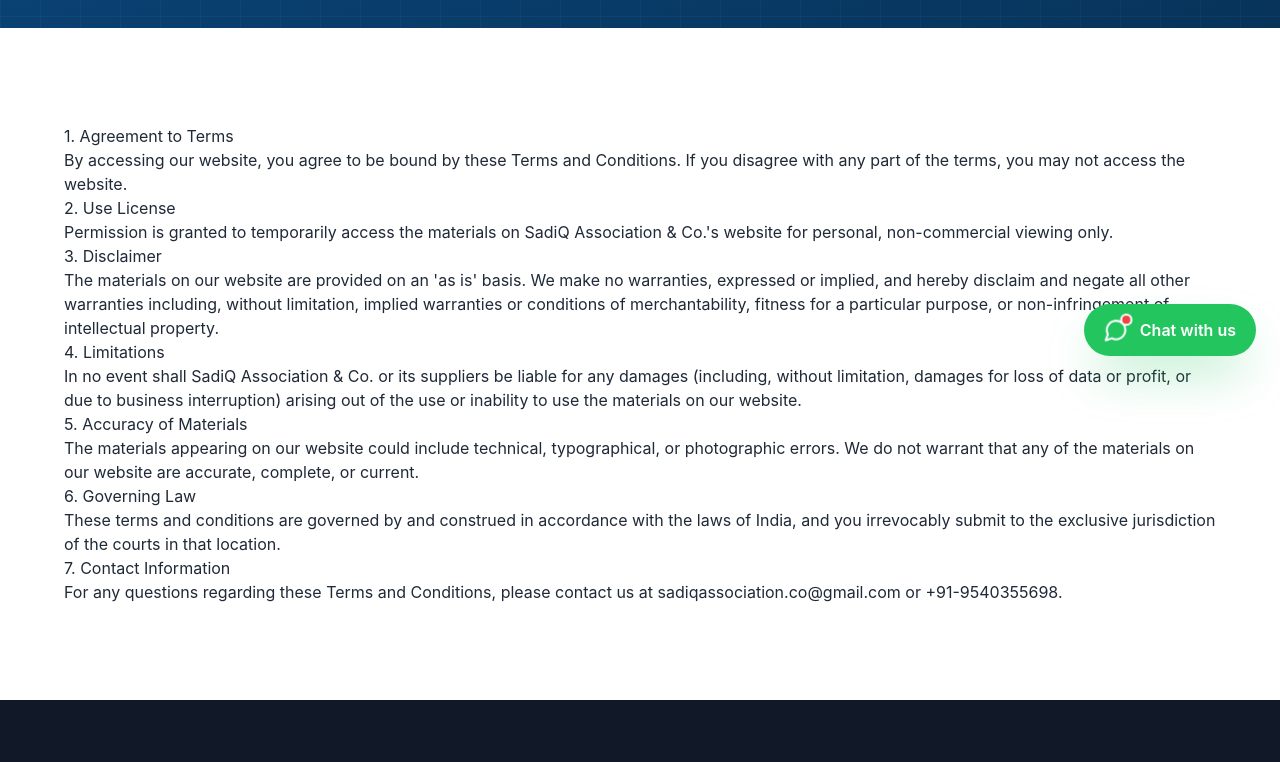
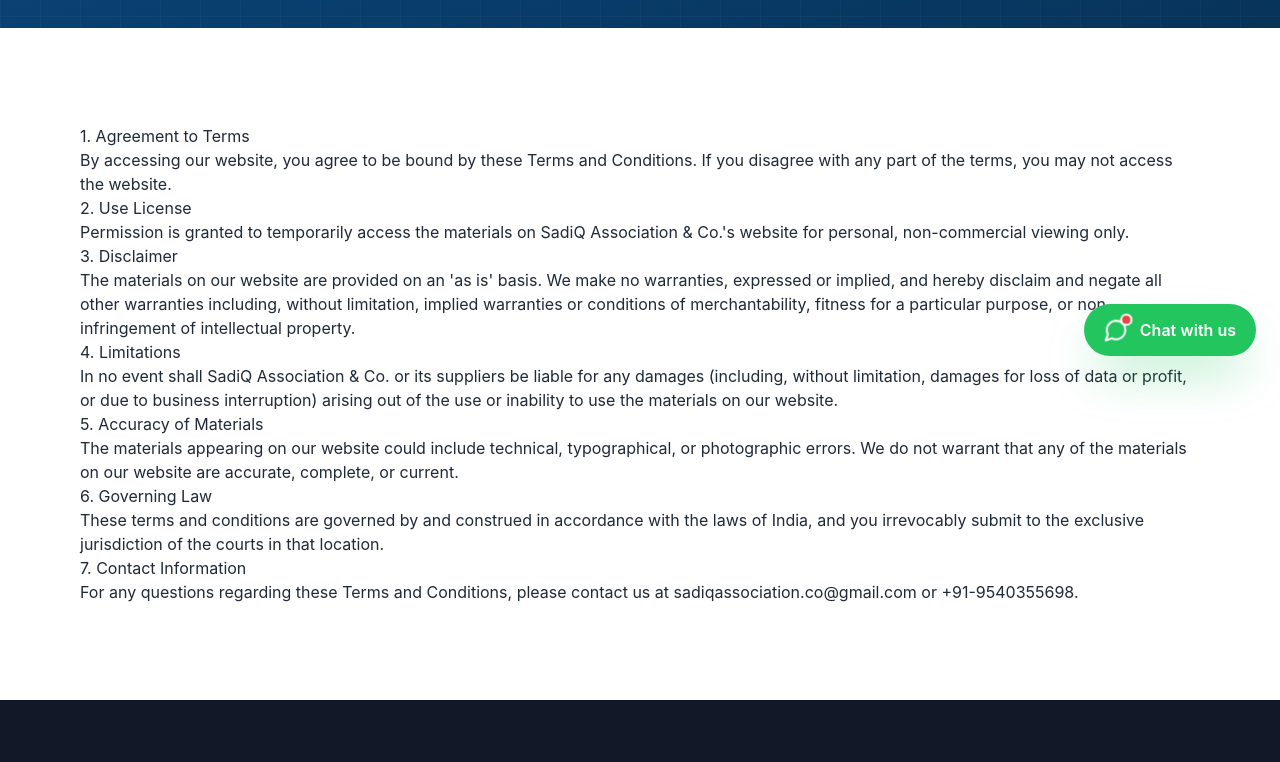
Before and after one commit to ishahshadab/sadiq-association, a Next.js app: page /legal/terms in a window 1280 px wide. Shown: the part 420-1182 px from the top of the page. Built offline with nearby package versions, Linux system fonts and the light colour scheme.

Commit message:
Update globals.css

```diff
--- a/src/app/globals.css
+++ b/src/app/globals.css
@@ -55,3 +55,27 @@
   -webkit-text-fill-color: transparent;
   animation: gradient 4s linear infinite;
 }
+/* Fix horizontal overflow */
+html, body {
+  overflow-x: hidden;
+  max-width: 100vw;
+}
+
+img, video, iframe {
+  max-width: 100%;
+  height: auto;
+}
+
+.container-custom {
+  width: 100%;
+  max-width: 100%;
+  padding-left: 1rem;
+  padding-right: 1rem;
+}
+
+@media (min-width: 640px) {
+  .container-custom { max-width: 640px; margin-left: auto; margin-right: auto; }
+}
+@media (min-width: 768px) { .container-custom { max-width: 768px; } }
+@media (min-width: 1024px) { .container-custom { max-width: 1024px; } }
+@media (min-width: 1280px) { .container-custom { max-width: 1280px; } }
```
